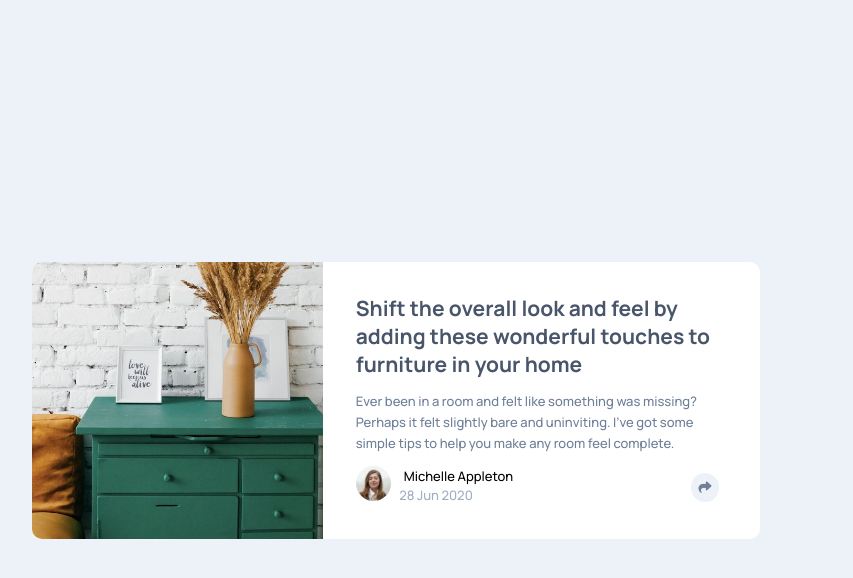
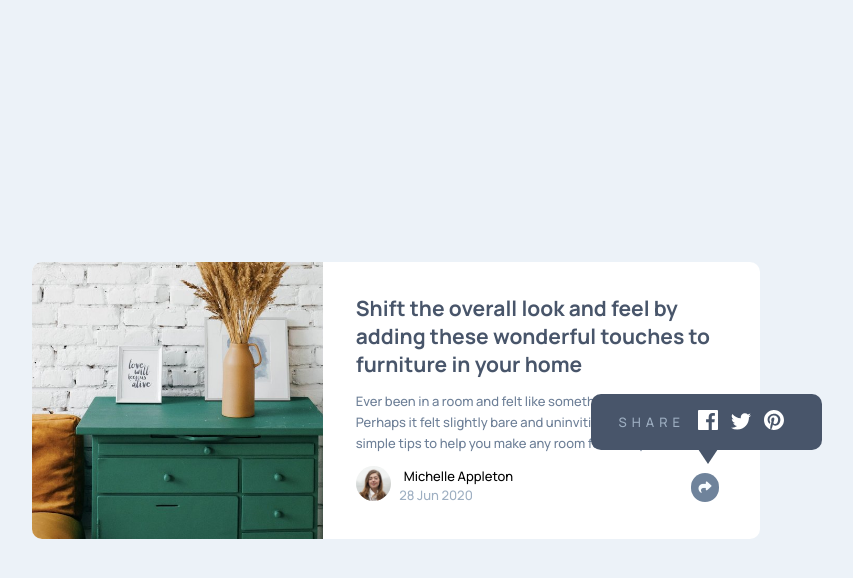
Before and after one commit to Jexinte/Frontend_Mentor_Challenges_Article_Preview_Component, a plain HTML site: page index.html in a window 1280 px wide. Both pictures are taken after a click on the icon 949 px from the left and 487 px from the top of the page. Shown: the whole page, without its empty margins (244-1097 px from the left). Drawn offline with Linux system fonts and the light colour scheme.

Commit message:
Refactoring code when user clicked on share button

```diff
--- a/css/main.css
+++ b/css/main.css
@@ -90,6 +90,10 @@ body{
     display: flex;
 }
 
+.hidden {
+    visibility: hidden;
+}
+
 aside {
     display: flex;
     flex-wrap: wrap;
@@ -118,7 +122,7 @@ time {
 
 
 .share {
-    display: block;
+    /* display: block; */
     padding: 1.2em 2.1em;
     width: 231px;
     position: absolute;
@@ -126,7 +130,6 @@ time {
     bottom: 89px;
     border-radius: 10px;
     background-color: var(--veryDarkGrayishBlue);
-     visibility: hidden;
 
 }
 .share span {
@@ -167,8 +170,6 @@ time {
     border-left: 10px solid transparent;
     border-right: 10px solid transparent;
     border-top: 15px solid var(--veryDarkGrayishBlue);
-     visibility: hidden;
-
   }
 
 @media screen and (max-width:992px) {
--- a/index.html
+++ b/index.html
@@ -42,7 +42,7 @@
 
           <div class="author__social_medias">
             <i class="fa-solid fa-share"></i>
-            <a class="share" href="#">
+            <a class="share hidden" href="#">
               <span>SHARE</span>
               <img class="icons" id="facebook" src="./images/icon-facebook.svg" alt="Facebook icon">
               <img class="icons" src="./images/icon-twitter.svg" alt="Twitter icon">
--- a/js/hide_and_show.js
+++ b/js/hide_and_show.js
@@ -4,21 +4,13 @@ const arrowDown = document.querySelector('.arrow_down')
 
 
 shareButton.addEventListener('click',() => {
-    if(shareContainer.style.visibility && arrowDown.style.visibility == "hidden") {
-
-        shareContainer.style.visibility="visible"
-        arrowDown.style.visibility="visible"
-        shareButton.style.color ="#F7FCFF"
-        shareButton.style.background = "#6F839B"
-
-    }
-
-    else {
-
-        shareContainer.style.visibility="hidden"
-        arrowDown.style.visibility="hidden"
-        shareButton.style.color="#718095"
-        shareButton.style.background ="hsl(210, 46%, 95%)"
-    }
-
+    if (shareContainer.classList.contains("hidden")) {
+        shareContainer.classList.remove("hidden");
+        shareButton.style.color = "#F7FCFF";
+        shareButton.style.background = "#6F839B";
+      } else {
+        shareContainer.classList.add("hidden");
+        shareButton.style.color = "#718095";
+        shareButton.style.background = "hsl(210, 46%, 95%)";
+      }
 })
```
